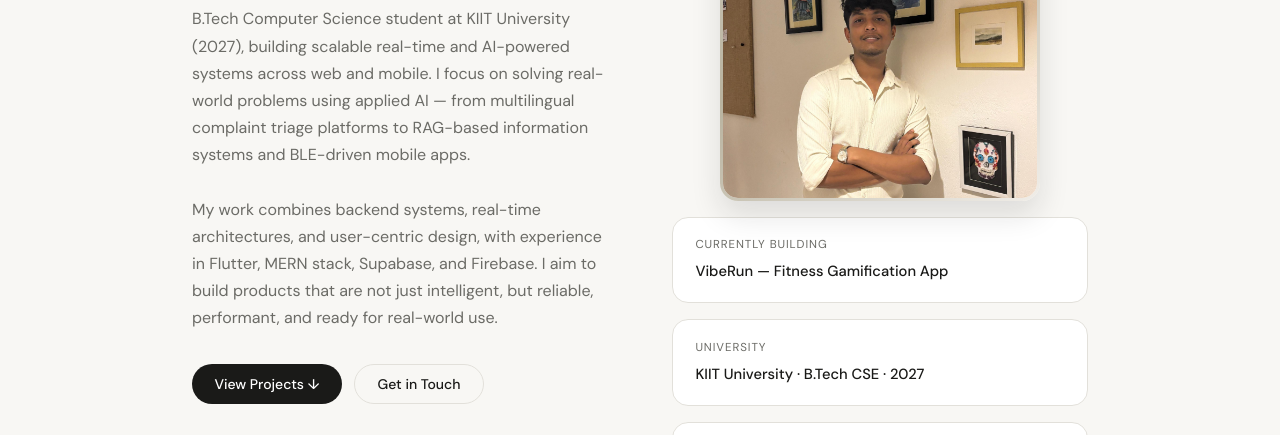
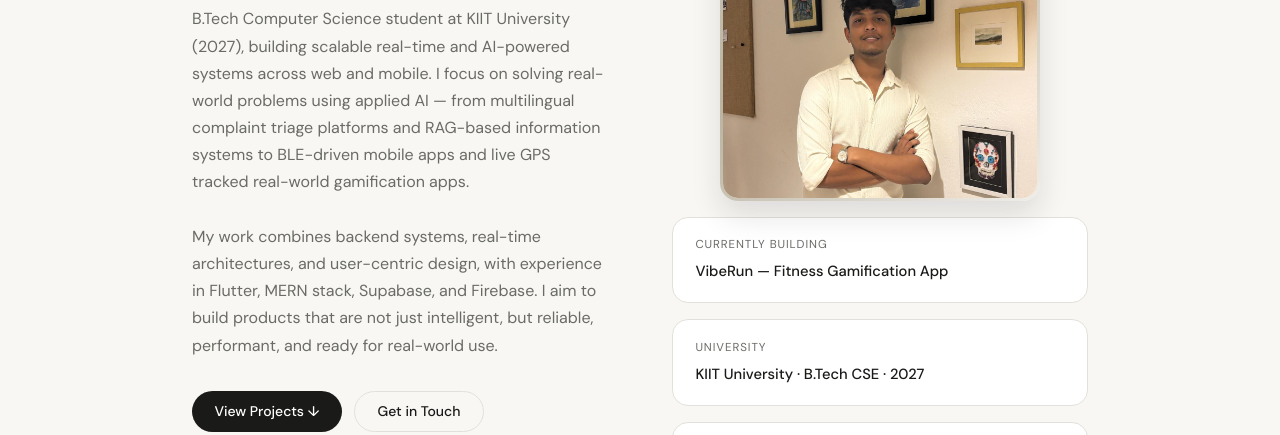
Before and after one commit to akatanishqc/tanishqsolves, a website: page index.html in a window 1280 px wide. Shown: the part 342-777 px from the top of the page. Drawn offline with Linux system fonts and the light colour scheme.

Commit message:
new about

```diff
--- a/index.html
+++ b/index.html
@@ -992,8 +992,9 @@
             B.Tech Computer Science student at KIIT University (2027), building
             scalable real-time and AI-powered systems across web and mobile. I
             focus on solving real-world problems using applied AI — from
-            multilingual complaint triage platforms to RAG-based information
-            systems and BLE-driven mobile apps.
+            multilingual complaint triage platforms and RAG-based information
+            systems to BLE-driven mobile apps and live GPS tracked real-world
+            gamification apps.
             <br /><br />
             My work combines backend systems, real-time architectures, and
             user-centric design, with experience in Flutter, MERN stack,
```
